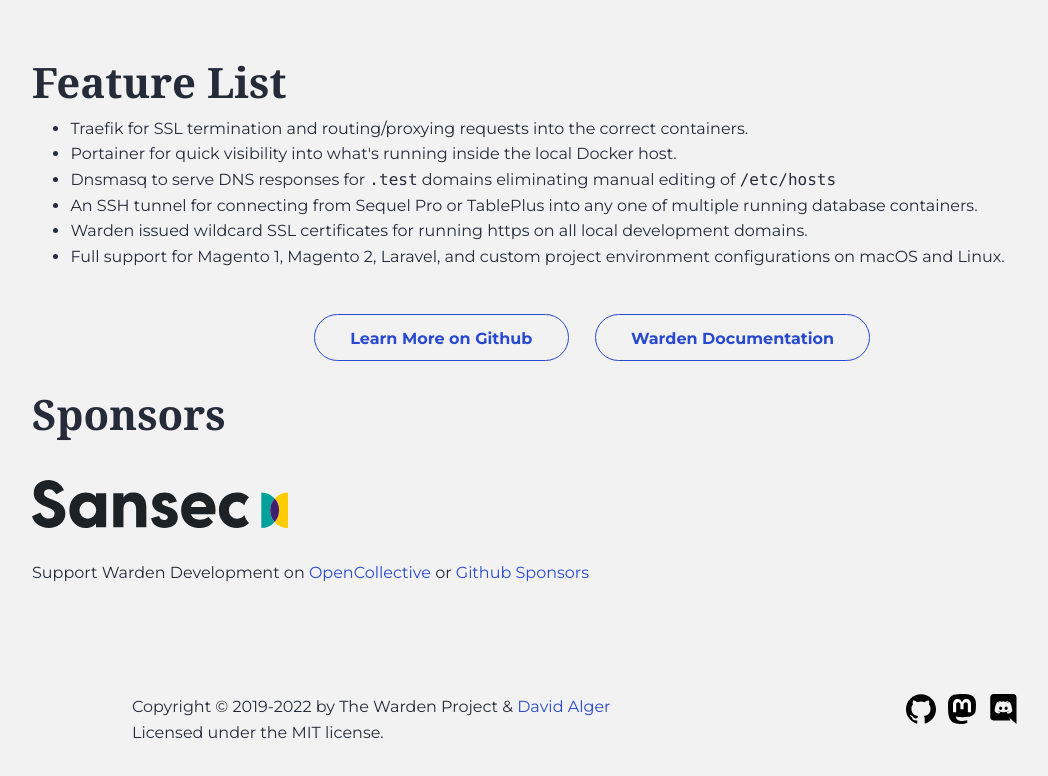
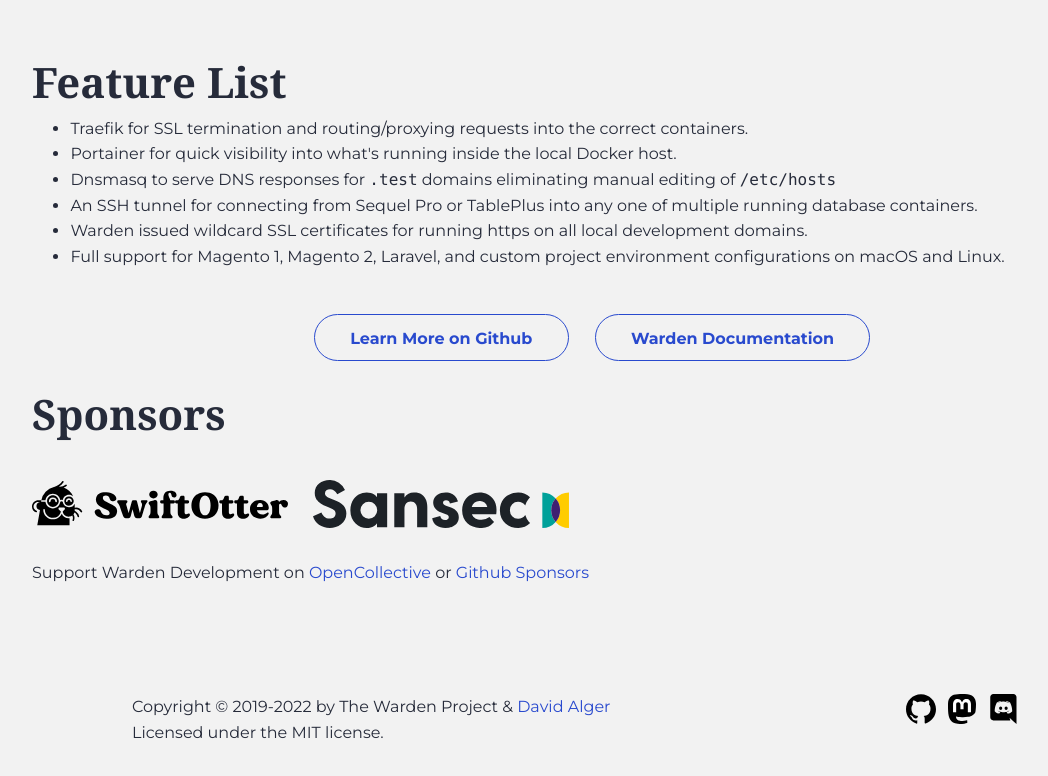
Before and after one commit to wardenenv/landing-site, a website: page src/raw/index.html in a window 1280 px wide. Shown: the part 771-1547 px from the top of the page, without its empty margins (58-1106 px from the left). Drawn offline with nearby package versions, Linux system fonts and the light colour scheme; files that its build step writes are made by us from their sources; a web font is replaced by a local one.

Commit message:
Add SwiftOtter as a Sponsor

```diff
--- a/src/raw/index.html
+++ b/src/raw/index.html
@@ -102,6 +102,12 @@
             </div>
             <div class="grid-row grid-row--center sponsor-logos">
                 <div class="grid-column span-3">
+                    <a href="https://www.swiftotter.com/">
+                        <img src="./img/sponsors/swiftotter.svg"
+                        alt="SwiftOtter">
+                    </a>
+                </div>
+                <div class="grid-column span-3">
                     <a href="https://www.sansec.io/">
                         <img src="./img/sponsors/sansec.svg"
                              alt="Sansec">
```
